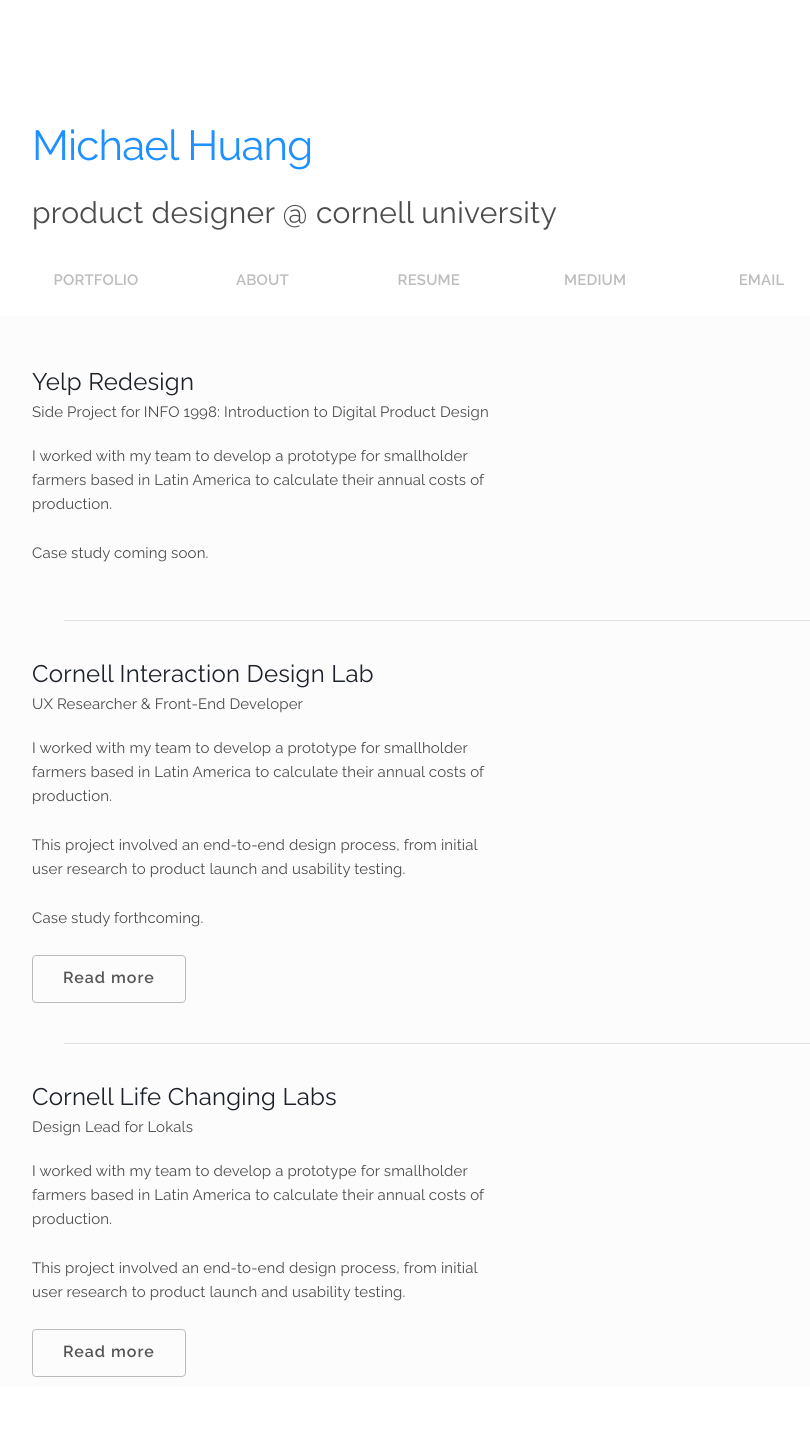
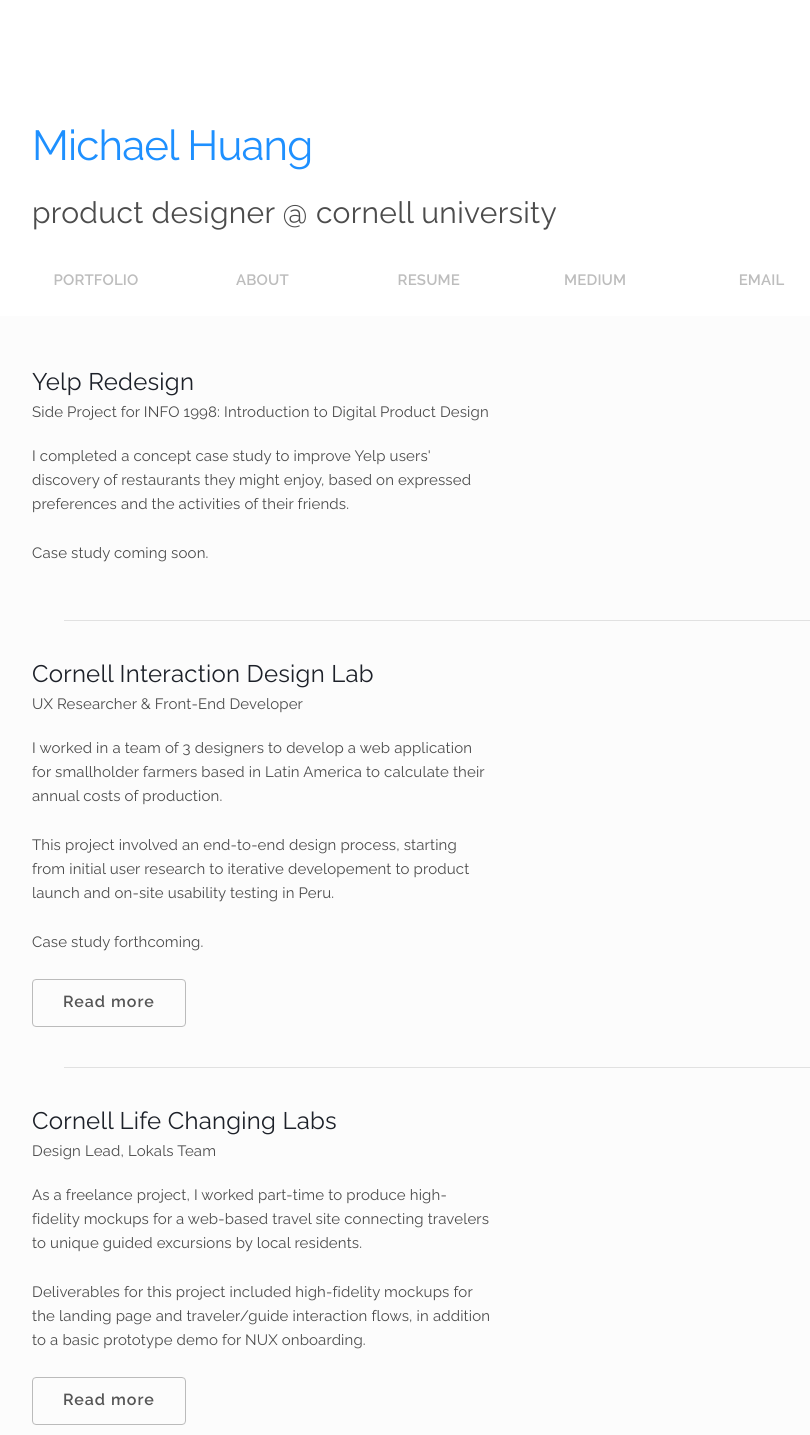
Before and after one commit to michaelhuangmk/michaelhuangmk.github.io, a Jekyll site: the page built from index.md, in a window 1280 px wide. Shown: the whole page, without its empty margins (128-938 px from the left). Built offline with Jekyll 4.4.1, drawn with Linux system fonts in a browser that asks for light colours; before the commit the page ends 1387 px from its top, so only the background shows below that.

Commit message:
minor fixes
as above

```diff
--- a/_layouts/about.html
+++ b/_layouts/about.html
@@ -8,8 +8,9 @@
                 <h5>About</h5>
                 <h6>Hi there!</h6>
                 <p>I'm Michael, a sophomore studying Information Science at Cornell, with concentrations in User Experience, Interactive Technologies, and Behavioral Science.</p>
-                <p>Although I intended to study Economics, I found a passion for product design through some great mentors and professors.</p>
+                <p>Although I intended to study Economics, I found a passion for product design through <a href="https://medium.com/intro-to-digital-product-design">Intro to Digital Product Design</a>, a student-taught elective course, as well as a few great resources and mentors along the way.</p>
                 <p>In school, I am a product designer for <a href="http://cornelldti.org/">Cornell Design & Tech Initiative</a>, the marketing chair for <a href="http://issa.infosci.cornell.edu/">Cornell Information Science Student Association</a>, and an intern for <a href="http://dos.cornell.edu/asian-asian-american-center">Cornell A3C</a>.</p>
+                <p>In my free time, I like to cook, play volleyball, learn languages, and jam out on the ukelele.</p>
                 <p>If you would like to chat, feel free to drop me a line at <a class="u-dodgerblue" href="mailto: mh999@cornell.edu"> mh999@cornell.edu</a>. Thanks for stopping by!</p>
             </div>
             <div class="six columns">
--- a/_layouts/home.html
+++ b/_layouts/home.html
@@ -9,7 +9,7 @@
             <div class="six columns">
                 <h5>Yelp Redesign</h5>
                 <h6>Side Project for INFO 1998: Introduction to Digital Product Design</h6>
-                <p>I worked with my team to develop a prototype for smallholder farmers based in Latin America to calculate their annual costs of production.</p>
+                <p>I completed a concept case study to improve Yelp users' discovery of restaurants they might enjoy, based on expressed preferences and the activities of their friends.</p>
                 <p>Case study coming soon.</p>
                 <!--<a class="button" href="#">Read more</a>-->
             </div>
@@ -24,8 +24,8 @@
             <div class="six columns">
                 <h5>Cornell Interaction Design Lab</h5>
                 <h6>UX Researcher & Front-End Developer</h6>
-                <p>I worked with my team to develop a prototype for smallholder farmers based in Latin America to calculate their annual costs of production.</p>
-                <p>This project involved an end-to-end design process, from initial user research to product launch and usability testing.</p>
+                <p>I worked in a team of 3 designers to develop a web application for smallholder farmers based in Latin America to calculate their annual costs of production.</p>
+                <p>This project involved an end-to-end design process, starting from initial user research to iterative developement to product launch and on-site usability testing in Peru.</p>
                 <p>Case study forthcoming.</p>
                 <a class="button" href="#">Read more</a>
             </div>
@@ -39,9 +39,11 @@
         <div class="row project">
             <div class="six columns">
                 <h5>Cornell Life Changing Labs</h5>
-                <h6>Design Lead for Lokals</h6>
-                <p>I worked with my team to develop a prototype for smallholder farmers based in Latin America to calculate their annual costs of production.</p>
-                <p>This project involved an end-to-end design process, from initial user research to product launch and usability testing.</p>
+                <h6>Design Lead, Lokals Team</h6>
+                <p>As a freelance project, I worked part-time to produce high-fidelity mockups for a web-based travel site connecting travelers to unique guided excursions by local residents.
+                </p>
+                <p>Deliverables for this project included high-fidelity mockups for the landing page and traveler/guide interaction flows, in addition to a basic prototype demo for NUX onboarding.
+                </p>
                 <a class="button" href="https://blog.prototypr.io/lokals-designing-experiences-for-travel-28a5c43fa523" target="_blank">Read more</a>
             </div>
             <div class="six columns">
```
